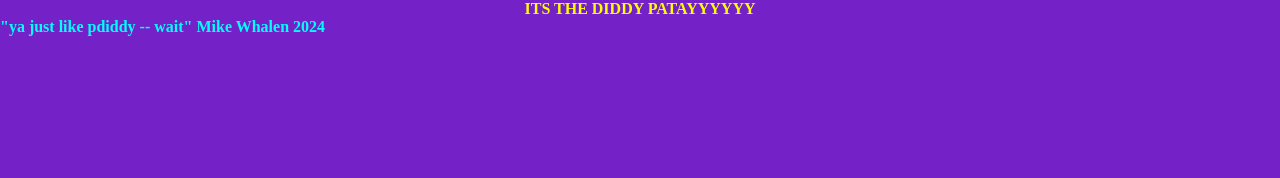
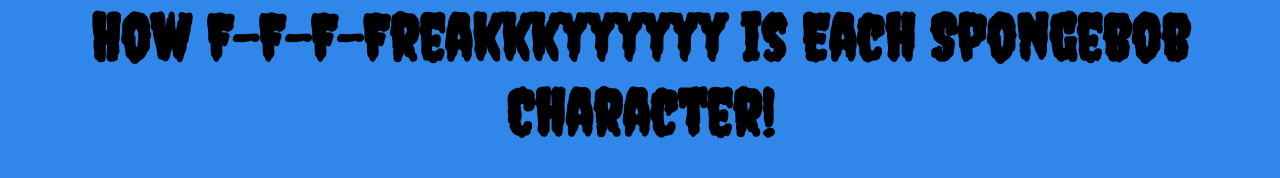
Before and after one commit to staten-island-tech/css-blogpost-project-Laithanator, a plain HTML site: page index.html in a window 1280 px wide. Drawn offline with Linux system fonts and the light colour scheme.

Commit message:
grderserh

```diff
--- a/index.html
+++ b/index.html
@@ -1,12 +1,11 @@
 <html lang="en">
-<head>
-    <meta charset="UTF-8">
-    <meta name="viewport" content="width=device-width, initial-scale=1.0">
+  <head>
+    <meta charset="UTF-8" />
+    <meta name="viewport" content="width=device-width, initial-scale=1.0" />
     <title>Document</title>
-    <link rel="stylesheet" href="style.css">
-</head>
-<body>
-    <h1>ITS THE DIDDY PATAYYYYYY</h1>
-    <h2>"ya just like pdiddy -- wait" Mike Whalen 2024</h2>
-</body>
+    <link rel="stylesheet" href="style.css" />
+  </head>
+  <body>
+    <h1>How F-F-F-Freakkkyyyyyy is Each Spongebob Character!</h1>
+  </body>
 </html>
--- a/style.css
+++ b/style.css
@@ -1,3 +1,7 @@
+
+@import url('https://fonts.googleapis.com/css2?family=Creepster&display=swap');
+
+
 html,
 body,
 *{
@@ -8,13 +12,11 @@ body,
 }
 
 body{
-    background-color: rgb(116, 33, 199);
-}
-h2{
-    color: aqua;
-    font
+    background-color: rgb(49, 135, 233);
+    background-image: ;
 }
 h1{
-    color: yellow;
+    font-family:"Creepster", system-ui;
+    font-size: 400%;
     text-align: center;
 }
```
Also changed, not shown: spongebob!.jpg (added).
